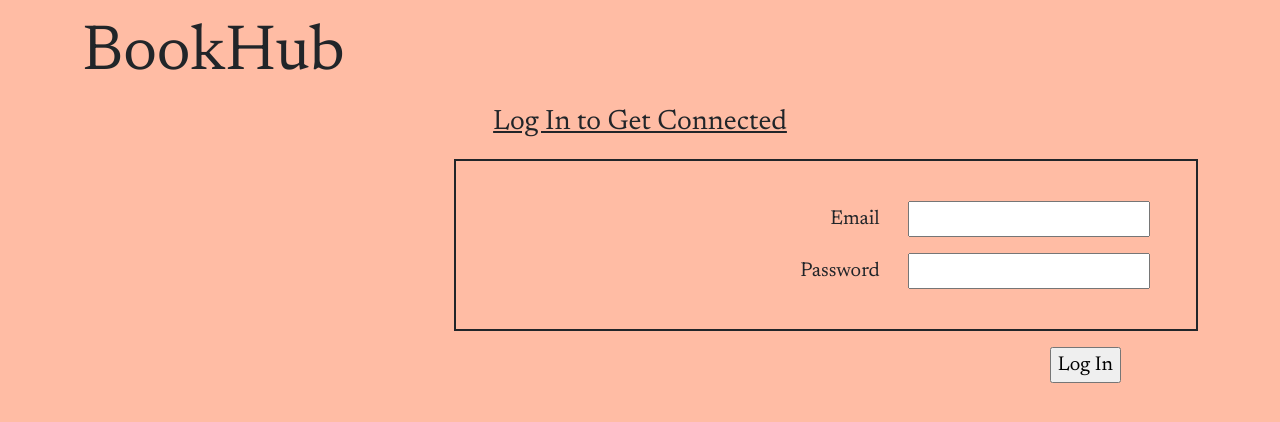
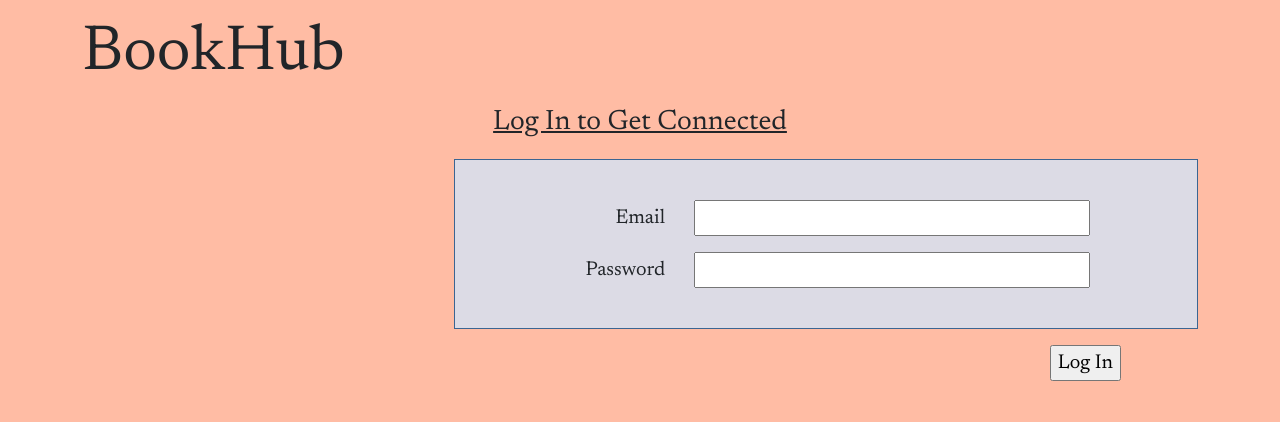
Before and after one commit to charlenebatiste/BookHub, a Node server app: page /auth/login in a window 1280 px wide. Shown: the part 48-470 px from the top of the page. Run offline with Node 20, Linux system fonts and the light colour scheme; some libraries are stand-ins or nearby versions.

Commit message:
update styling and routes on /auth

```diff
--- a/controllers/auth.js
+++ b/controllers/auth.js
@@ -44,7 +44,7 @@ router.post('/signup', async (req, res) => {
         // if created, success and we will redirect back to / page
         console.log(`----- ${user.name} was created -----`);
         const successObject = {
-            successRedirect: '/',
+            successRedirect: '/home',
             successFlash: `Welcome ${user.name}. Account was created and logging in...`
         }
         //
--- a/public/css/style.css
+++ b/public/css/style.css
@@ -19,3 +19,12 @@ header {
   background-color: #ffd3a4;
   text-align: end;
 }
+
+.userInput-style {
+  background-color: #d2e5fac2;
+  border: solid 1px #3b6592;
+}
+
+.postContent{
+  background-color: #fdf5ec;
+}
--- a/views/auth/login.ejs
+++ b/views/auth/login.ejs
@@ -3,20 +3,20 @@
   	<h1 class="display-3 col-12">BookHub</h1>
   	<p class="col-12 text-center fs-3"> <u>Log In to Get Connected</u> </p>
   </div>
-  <div class="row text-end fs-5 userInput">
+  <div class="row fs-5 userInput">
     <form action="/auth/login" method="POST">
-      <div class="userInput-style border border-dark border-2 col-8 offset-4 py-4">
+      <div class="userInput-style col-8 offset-4 py-4">
         <div class="col-11 m-3">
-          <label class="mx-4" for="auth-email">Email</label>
-          <input id="auth-email" type="email" name="email">
+          <label class="mx-4 col-3 text-end" for="auth-email">Email</label>
+          <input id="auth-email" type="email" name="email" class="col-7">
         </div>
         <div class="col-11 m-3">
-          <label class="mx-4" for="auth-password">Password</label>
-          <input id="auth-password" type="password" name="password">
+          <label class="mx-4 col-3 text-end" for="auth-password">Password</label>
+          <input id="auth-password" type="password" name="password" class="col-7">
         </div>
       </div>
       <div class="col-11 m-3">
-        <input type="submit" value="Log In">
+        <input type="submit" value="Log In" class="float-end">
       </div>
 
     </form>
--- a/views/show.ejs
+++ b/views/show.ejs
@@ -5,7 +5,7 @@
       <p class="col-12 post-author fs-6 fst-italic">Posted by <%= postData.author%></p>
     </div>
     <div class="row">
-      <div class="card col mx-5 mt-1 mb-3">
+      <div class="card postContent col mx-5 mt-1 mb-3">
         <div class="card-body">
           <p class="card-text fs-5"><%= postData.content%></p>
         </div>
@@ -43,7 +43,7 @@
       <h3 class="col mt-4">Add your own comment</h3>
     </div>
     <div class="row my-2">
-          <form class="col" method="POST" action="/comments">
+          <form class="col-10 offset-1" method="POST" action="/comments">
             <input type="hidden" name="postTitle" value="<%= postData.title%>">
             <input type="hidden" name="postId" value="<%= postData.id%>">
             <input type="hidden" name="userId" value="<%= user.id%>">
@@ -61,7 +61,7 @@
                 </div>
               </div>
               <div class="row">
-                <div class="col">
+                <div class="col text-end">
                   <button class="btn btn-primary" type="submit">
                     Add Comment
                   </button>
```
Also changed, not shown: views/auth/signup.ejs (+24 -13 lines), views/new.ejs (+11 -8 lines).
